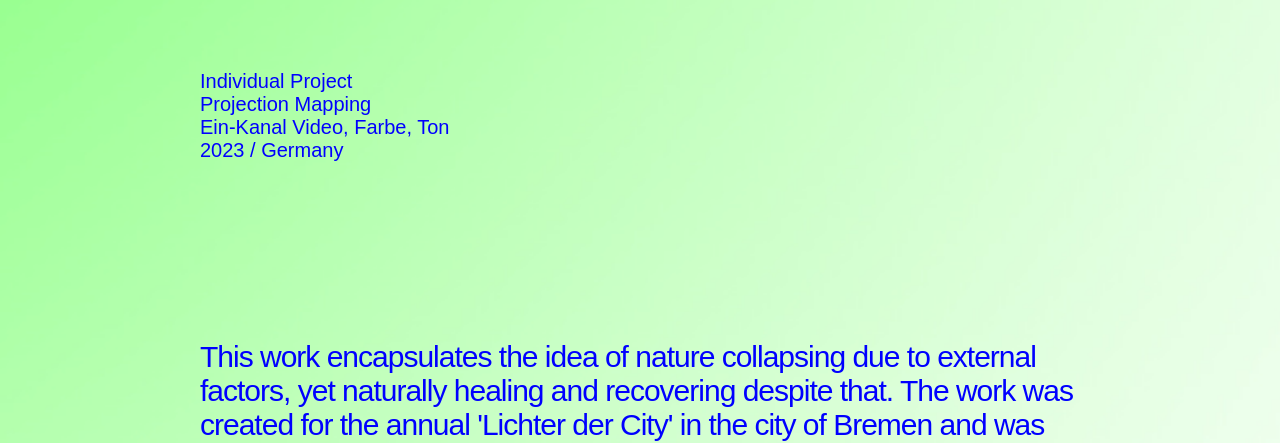
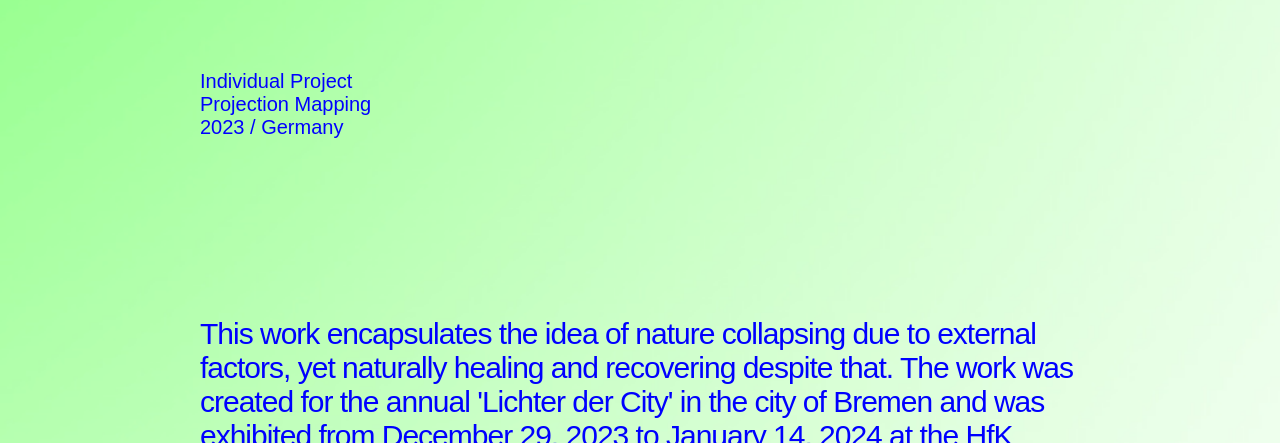
Before and after one commit to 5oob33n/soobeenwork, a plain HTML site: page work2.html in a window 1280 px wide. Shown: the part 342-785 px from the top of the page. Drawn offline with nearby package versions, Linux system fonts and the light colour scheme; a web font is replaced by a local one.

Commit message:
Update work2.html

```diff
--- a/work2.html
+++ b/work2.html
@@ -45,7 +45,6 @@
             <div class="introtext1">
                 <p>Individual Project <br>
                     Projection Mapping<br>
-                    Ein-Kanal Video, Farbe, Ton<br>
                     2023 / Germany</p>
             </div><br><br>
 
```
